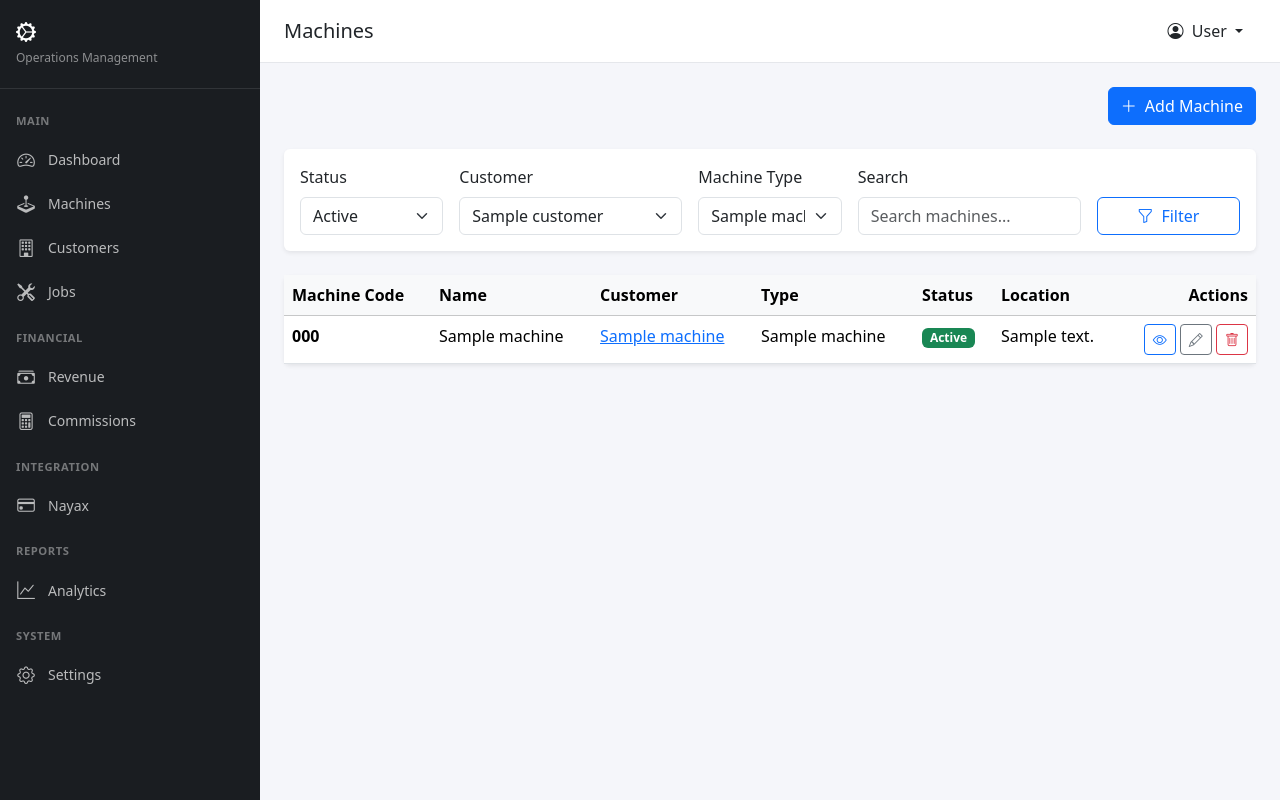
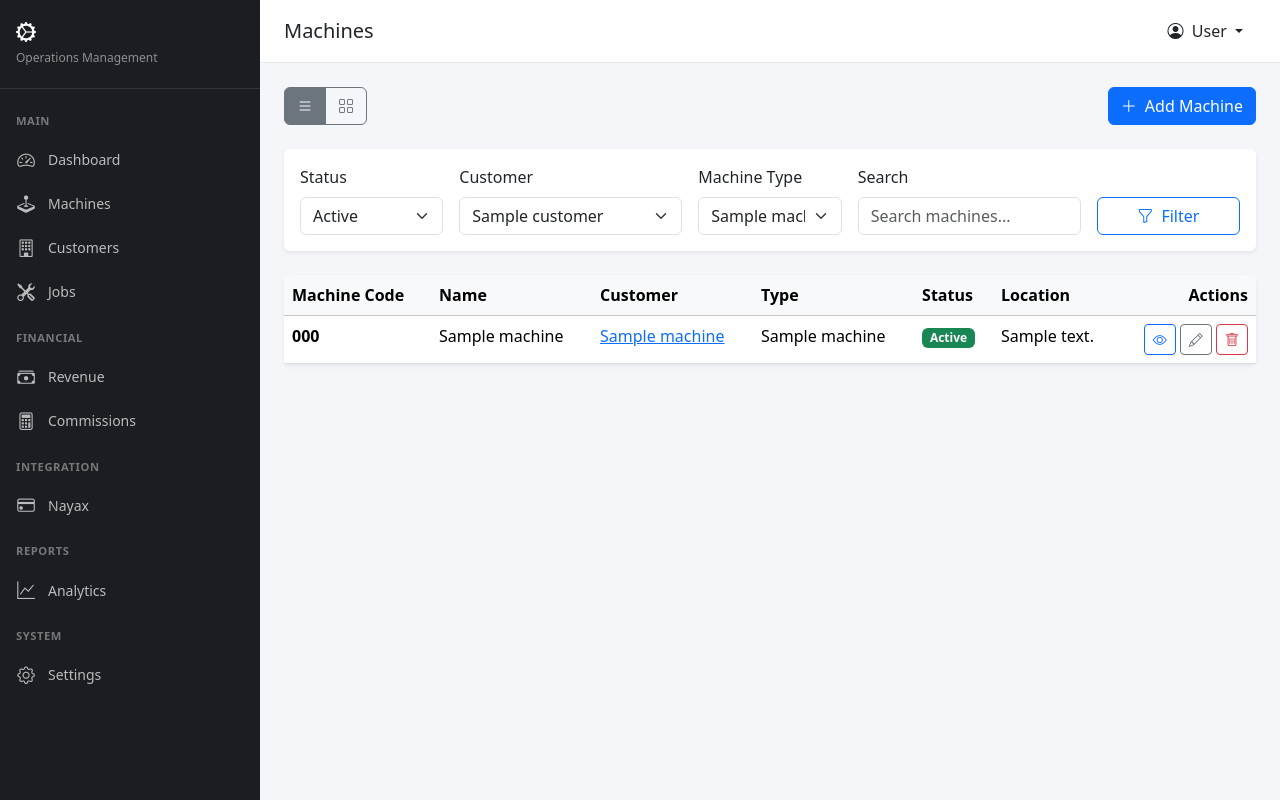
Before and after one commit to DorwardTech/PulseOPS, a PHP site: template templates/admin/machines/index.twig in a window 1280 px wide. Run offline with PHP 8.4, Linux system fonts and the light colour scheme; the template is opened without the code that fills it: most values are stand-ins (such as "Sample title", 1, 10 or a date in 2020); some libraries are stand-ins or nearby versions.

Commit message:
Add machines grid view with photos, fix customer machine count
- Added list/grid toggle to machines page
- Grid view shows machine photo (primary or first uploaded), name,
  code, status, type, customer, and location in card layout
- Added photo_url subquery to machine list SQL
- Added view param and pagination object to controller
- Fixed customers page: template used machines_count but query
  returns active_machines

https://claude.ai/code/session_01SM2NNtnAvMVDjji6rTqPcN

```diff
--- a/templates/admin/customers/index.twig
+++ b/templates/admin/customers/index.twig
@@ -68,7 +68,7 @@
                         </td>
                         <td>{{ customer.phone|default('--') }}</td>
                         <td>{{ customer.commission_rate is not null ? customer.commission_rate ~ '%' : '--' }}</td>
-                        <td><span class="badge bg-primary rounded-pill">{{ customer.machines_count|default(0) }}</span></td>
+                        <td><span class="badge bg-primary rounded-pill">{{ customer.active_machines|default(0) }}</span></td>
                         <td>
                             {% if customer.is_active %}
                                 <span class="badge bg-success">Active</span>
--- a/templates/admin/machines/index.twig
+++ b/templates/admin/machines/index.twig
@@ -3,7 +3,14 @@
 {% block page_title %}Machines{% endblock %}
 {% block content %}
 <div class="d-flex justify-content-between align-items-center mb-4">
-    <div></div>
+    <div class="btn-group" role="group">
+        <a href="?view=list{{ filters.status ? '&status=' ~ filters.status }}{{ filters.customer_id ? '&customer_id=' ~ filters.customer_id }}{{ filters.machine_type_id ? '&machine_type_id=' ~ filters.machine_type_id }}{{ filters.search ? '&search=' ~ filters.search }}" class="btn btn-outline-secondary {{ view != 'grid' ? 'active' }}" title="List View">
+            <i class="bi bi-list"></i>
+        </a>
+        <a href="?view=grid{{ filters.status ? '&status=' ~ filters.status }}{{ filters.customer_id ? '&customer_id=' ~ filters.customer_id }}{{ filters.machine_type_id ? '&machine_type_id=' ~ filters.machine_type_id }}{{ filters.search ? '&search=' ~ filters.search }}" class="btn btn-outline-secondary {{ view == 'grid' ? 'active' }}" title="Grid View">
+            <i class="bi bi-grid"></i>
+        </a>
+    </div>
     <a href="/machines/create" class="btn btn-primary">
         <i class="bi bi-plus-lg me-1"></i> Add Machine
     </a>
@@ -54,7 +61,63 @@
     </div>
 </div>
 
-<!-- Machines Table -->
+{% if view == 'grid' %}
+<!-- Grid View -->
+<div class="row g-3">
+    {% for machine in machines %}
+    <div class="col-sm-6 col-lg-4 col-xl-3">
+        <div class="card border-0 shadow-sm h-100">
+            {% if machine.photo_url %}
+                <img src="{{ machine.photo_url }}" class="card-img-top" alt="{{ machine.name }}" style="height: 180px; object-fit: cover;">
+            {% else %}
+                <div class="card-img-top bg-light d-flex align-items-center justify-content-center text-muted" style="height: 180px;">
+                    <i class="bi bi-joystick" style="font-size: 3rem;"></i>
+                </div>
+            {% endif %}
+            <div class="card-body">
+                <h6 class="card-title mb-1">
+                    <a href="/machines/{{ machine.id }}" class="text-decoration-none">{{ machine.name }}</a>
+                </h6>
+                <small class="text-muted">{{ machine.machine_code }}</small>
+                <div class="mt-2">
+                    {% if machine.status == 'active' %}
+                        <span class="badge bg-success">Active</span>
+                    {% elseif machine.status == 'maintenance' %}
+                        <span class="badge bg-warning text-dark">Maintenance</span>
+                    {% elseif machine.status == 'inactive' %}
+                        <span class="badge bg-secondary">Inactive</span>
+                    {% elseif machine.status == 'in_storage' %}
+                        <span class="badge bg-info">In Storage</span>
+                    {% endif %}
+                    {% if machine.type_name %}
+                        <span class="badge bg-light text-dark">{{ machine.type_name }}</span>
+                    {% endif %}
+                </div>
+                <div class="mt-2 small text-muted">
+                    {% if machine.customer_id %}
+                        <i class="bi bi-building me-1"></i><a href="/customers/{{ machine.customer_id }}">{{ machine.customer_name }}</a>
+                    {% else %}
+                        <i class="bi bi-building me-1"></i>Unassigned
+                    {% endif %}
+                </div>
+                {% if machine.location_details %}
+                    <div class="small text-muted"><i class="bi bi-geo-alt me-1"></i>{{ machine.location_details }}</div>
+                {% endif %}
+            </div>
+            <div class="card-footer bg-transparent border-top-0 text-end">
+                <a href="/machines/{{ machine.id }}" class="btn btn-sm btn-outline-primary" title="View"><i class="bi bi-eye"></i></a>
+                <a href="/machines/{{ machine.id }}/edit" class="btn btn-sm btn-outline-secondary" title="Edit"><i class="bi bi-pencil"></i></a>
+            </div>
+        </div>
+    </div>
+    {% else %}
+    <div class="col-12">
+        <div class="text-center text-muted py-4">No machines found.</div>
+    </div>
+    {% endfor %}
+</div>
+{% else %}
+<!-- List View -->
 <div class="card border-0 shadow-sm">
     <div class="card-body p-0">
         <div class="table-responsive">
@@ -120,6 +183,7 @@
         </div>
     </div>
 </div>
+{% endif %}
 
 <!-- Pagination -->
 {% if pagination and pagination.total_pages > 1 %}
```
Also changed, not shown: src/Controllers/MachinesController.php (+13 -6 lines).
